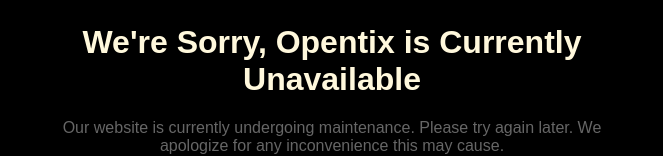
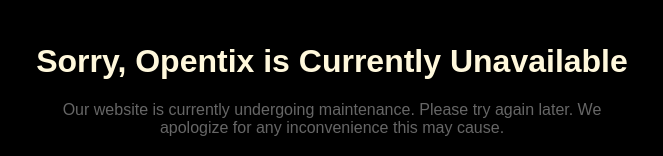
Before and after one commit to hunterwithunder/WebProgramming_HW01, a plain HTML site: page index.html in a window 1280 px wide. Shown: the part 529-685 px from the top of the page, without its empty margins (308-971 px from the left). Drawn offline with Linux system fonts and the light colour scheme.

Commit message:
Update index.html

```diff
--- a/index.html
+++ b/index.html
@@ -54,7 +54,7 @@
 <body>
     <div class="container">
         <img src="https://s3.resource.opentix.life/upload/article/img/1652448445926zyDjoulaAs.png" alt="Opentix Logo">
-        <h1>We're Sorry, Opentix is Currently Unavailable</h1>
+        <h1>Sorry, Opentix is Currently Unavailable</h1>
         <p>Our website is currently undergoing maintenance. Please try again later. We apologize for any inconvenience this may cause.</p>
         <p>For updates, please retry to click our
           <a href="https://www.opentix.life">Home</a> page again.</p>
```
